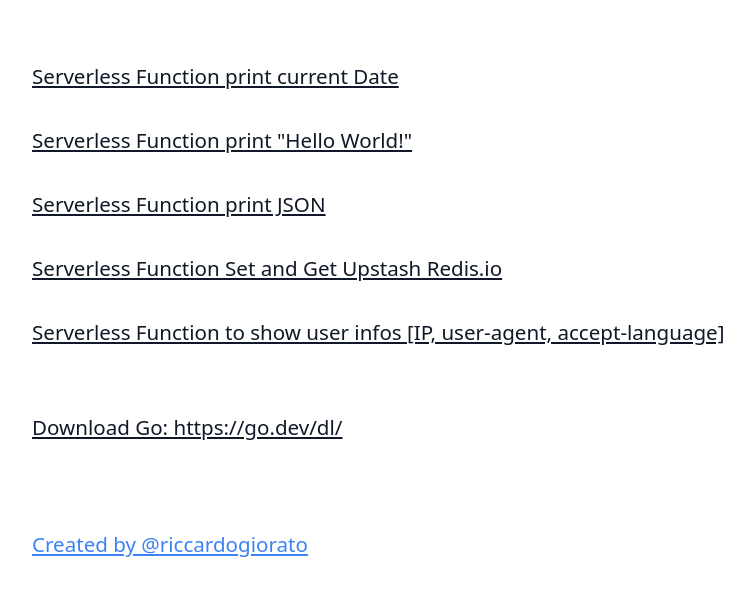
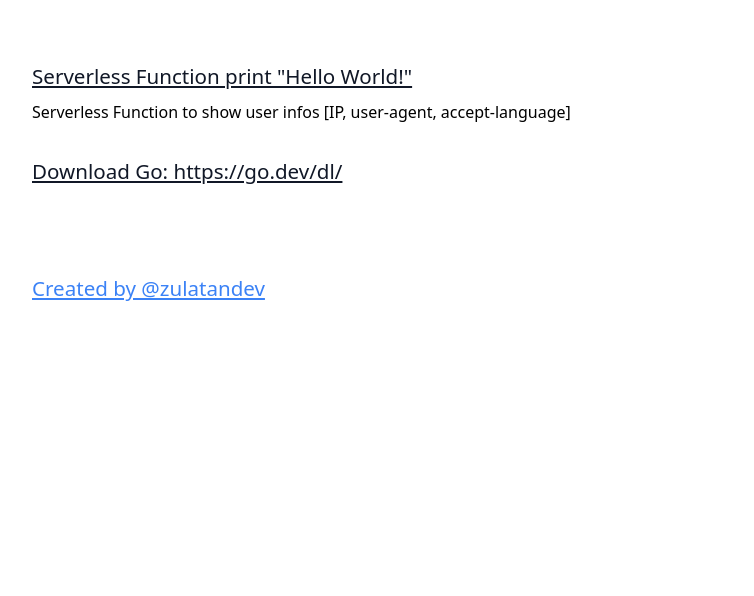
Before and after one commit to zulatandev/medivice-api-go, a website: page public/index.html in a window 1280 px wide. Shown: the part 230-826 px from the top of the page, without its empty margins (240-994 px from the left). After the commit the page ends 800 px from the top, so only its background shows below. Drawn offline with Linux system fonts and the light colour scheme.

Commit message:
update overview page for api

```diff
--- a/public/index.html
+++ b/public/index.html
@@ -46,7 +46,7 @@
     <h1>Serverless Functions made with Go!</h1>
     <h1>For FREE on Vercel.com</h1>
     <a
-      href="https://github.com/riccardogiorato/template-go-vercel"
+      href="https://github.com/zulatandev/medivice-api-go"
       rel="noopener noreferrer"
       target="_blank"
       style="display: flex; align-items: center"
@@ -81,11 +81,7 @@
     </a>
     <br />
 
-    <a href="/api/date"> Serverless Function print current Date </a>
     <a href="/api/hello"> Serverless Function print "Hello World!" </a>
-    <a href="/api/json"> Serverless Function print JSON </a>
-    <a href="/api/redis"> Serverless Function Set and Get Upstash Redis.io</a>
-    <a href="/api/myinfo">
       Serverless Function to show user infos [IP, user-agent, accept-language]
     </a>
 
@@ -98,12 +94,12 @@
     <br />
 
     <a
-      href="https://github.com/riccardogiorato/template-go-vercel"
+      href="https://github.com/zulatandev"
       rel="noopener noreferrer"
       target="_blank"
       style="color: rgb(59, 130, 246)"
     >
-      Created by @riccardogiorato
+      Created by @zulatandev
     </a>
   </body>
 </html>
```
Also changed, not shown: 1 other file.
